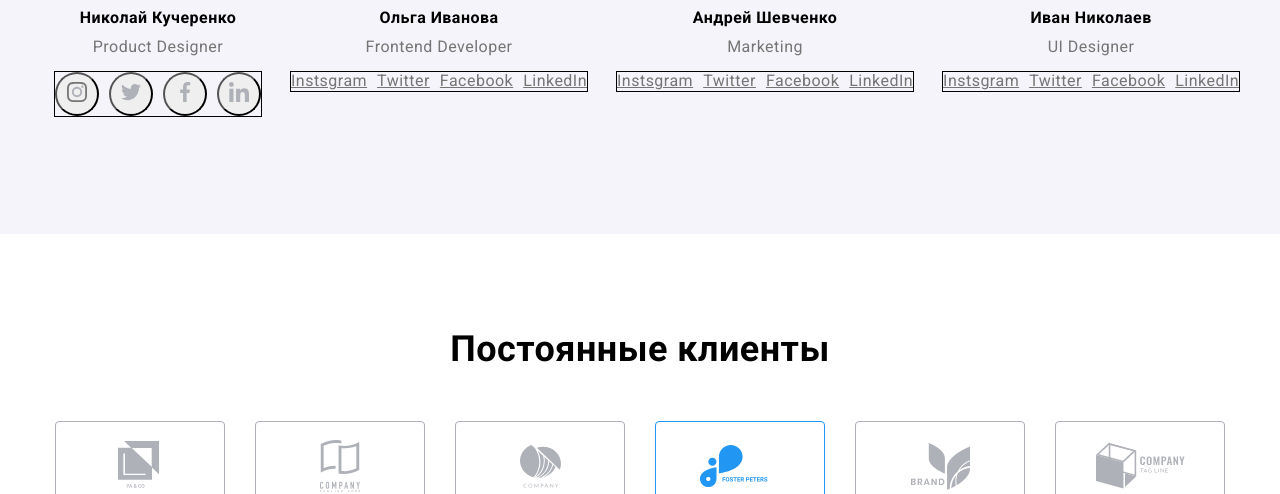
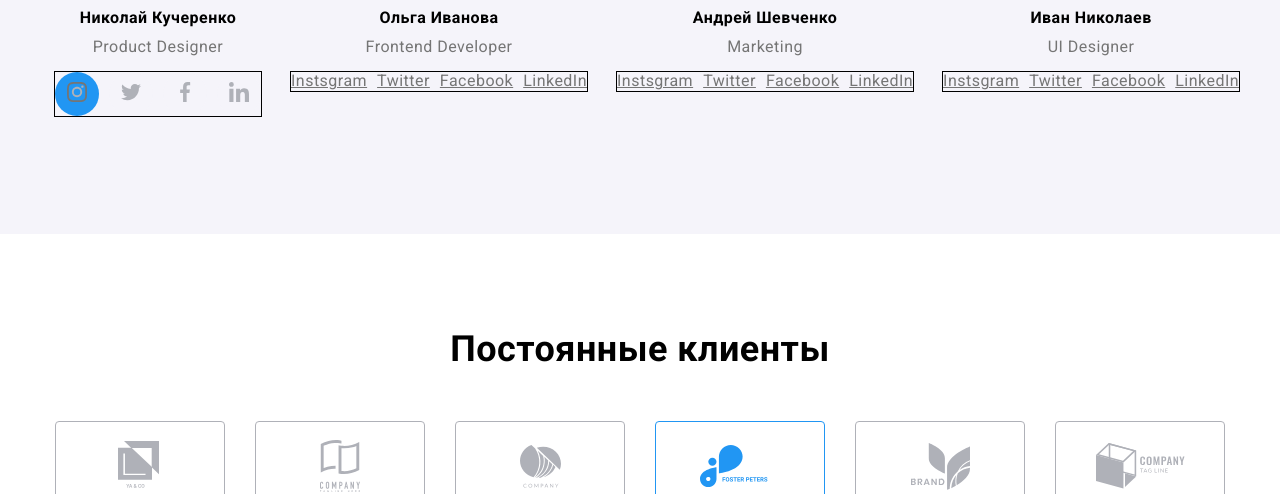
Before and after one commit to Elajna/goit-markup-hw-04, a plain HTML site: page index.html in a window 1280 px wide. In both pictures the pointer is over the button 77 px from the left and 2006 px from the top of the page. Shown: the part 1912-2406 px from the top of the page. Drawn offline with nearby package versions, Linux system fonts and the light colour scheme.

Commit message:
изменяет ховер на иконках

```diff
--- a/css/styles.css
+++ b/css/styles.css
@@ -367,10 +367,13 @@ ul {
   margin: 0;
   padding: 0;
   border-radius: 50%;
+  border: 1px solid transparent;
+  background-color: var(--background-accent-color);
 }
 
-.social-list .social-button:hover {
-  color: var(--accent-color);
+.social-list .social-button:hover,
+.social-list .social-button:focus {
+  background-color: #2196f3;
 }
 
 .social-icon {
@@ -379,7 +382,8 @@ ul {
   fill: var(--primary-text-color);
 }
 
-.social-icon:hover {
+.social-icon:hover,
+.social-icon:focus {
   color: var(--primary-white-color);
 }
 
```
